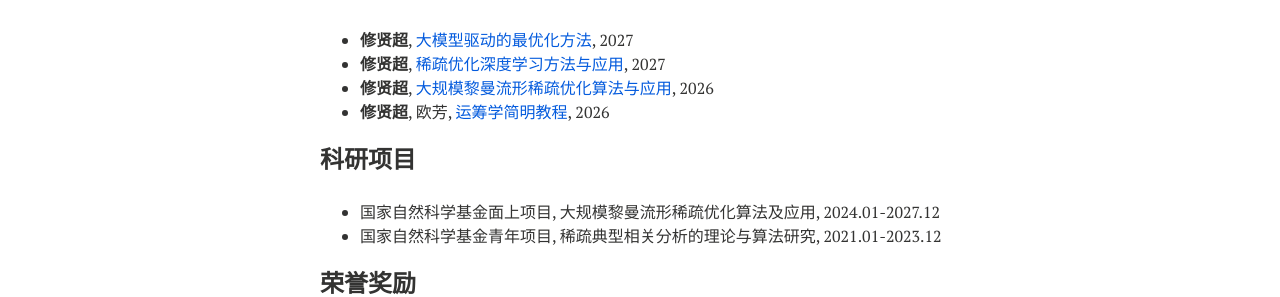
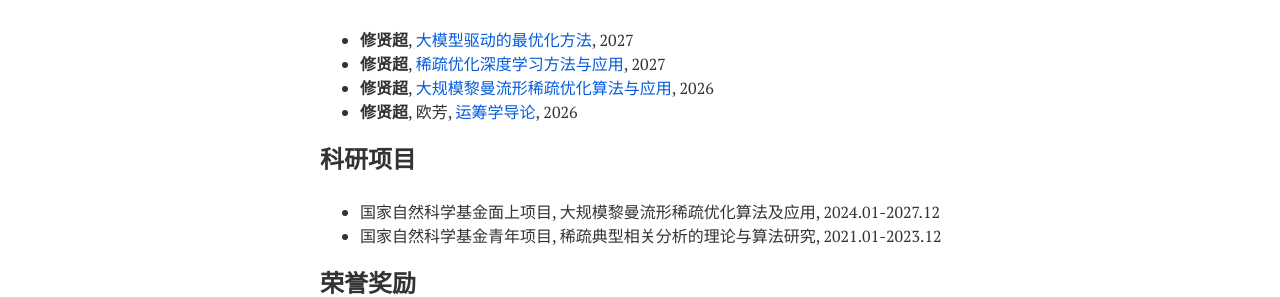
Before and after one commit to xianchaoxiu/xianchaoxiu.github.io, a Jekyll site: the page built from chinese/index.md, in a window 1280 px wide. Shown: the part 1039-1336 px from the top of the page. Built offline with Jekyll 4.4.1, drawn with Linux system fonts in a browser that asks for light colours; nearby versions of some CDN libraries.

Commit message:
Update index.md

```diff
--- a/chinese/index.md
+++ b/chinese/index.md
@@ -49,7 +49,7 @@ share: false
 * <b>修贤超</b>,  <a href="https://xianchaoxiu.github.io/chinese/book/LLMOPT/" class="textlink" target="_blank">大模型驱动的最优化方法</a>, 2027  <br>
 * <b>修贤超</b>,  <a href="https://xianchaoxiu.github.io/chinese/book/L2O/" class="textlink" target="_blank">稀疏优化深度学习方法与应用</a>, 2027  <br>
 * <b>修贤超</b>, <a href="https://xianchaoxiu.github.io/chinese/book/OPT/" class="textlink" target="_blank">大规模黎曼流形稀疏优化算法与应用</a>, 2026  <br>
-* <b>修贤超</b>, 欧芳, <a href="https://xianchaoxiu.github.io/chinese/book/OR/" class="textlink" target="_blank"> 运筹学简明教程</a>, 2026  <br>
+* <b>修贤超</b>, 欧芳, <a href="https://xianchaoxiu.github.io/chinese/book/OR/" class="textlink" target="_blank"> 运筹学导论</a>, 2026  <br>
 
 
 
```
